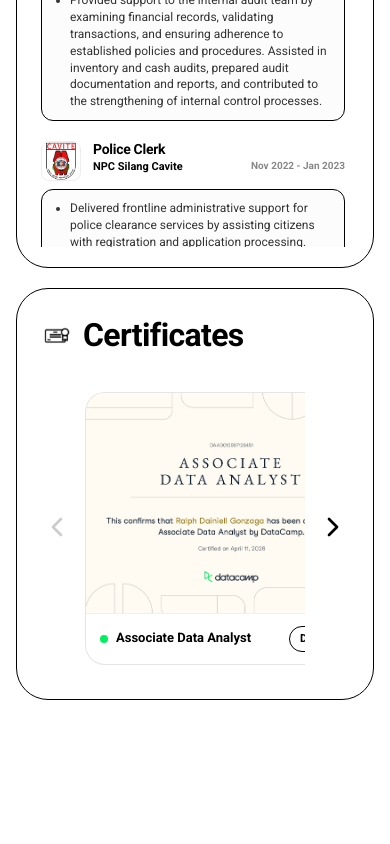
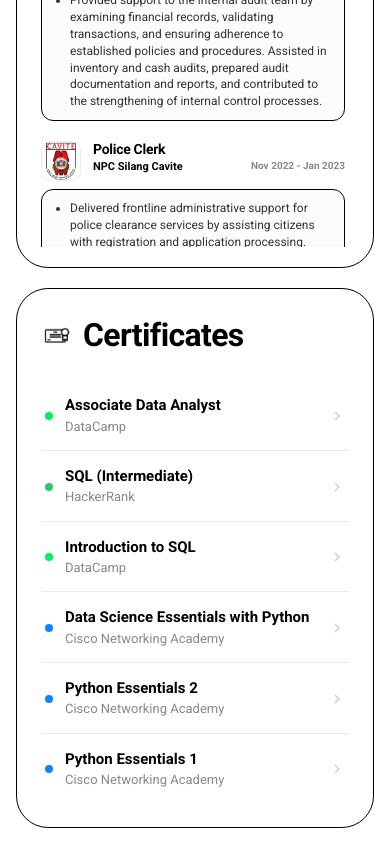
Before and after one commit to Valiantic/Ralph-Dainiell, a Next.js app: page / in a window 390 px wide. Shown: the part 2179-3023 px from the top of the page. Before the commit the page ends 2895 px from the top, so only its background shows below. Built offline with nearby package versions, Linux system fonts and the light colour scheme.

Commit message:
certslist

```diff
--- a/app/components/CertificatesSection.tsx
+++ b/app/components/CertificatesSection.tsx
@@ -24,6 +24,14 @@
     const [atStart, setAtStart] = useState(true);
     const [atEnd, setAtEnd] = useState(false);
     const [selectedCert, setSelectedCert] = useState<Certificate | null>(null);
+    const [isMobile, setIsMobile] = useState(false);
+
+    useEffect(() => {
+        const check = () => setIsMobile(window.innerWidth <= 768);
+        check();
+        window.addEventListener('resize', check);
+        return () => window.removeEventListener('resize', check);
+    }, []);
 
     const checkScrollPosition = () => {
         if (scrollRef.current) {
@@ -69,8 +77,6 @@
     };
 
     return (
-        // FIX 1: "no-lift" class overrides the .card:hover { transform } from globals.css
-        // so the whole section doesn't lift on hover — only individual cert cards do
         <section className="card no-lift" style={{ width: '100%', background: '#fff' }}>
             {/* HEADER */}
             <div style={{ display: 'flex', alignItems: 'center', gap: '10px', marginBottom: '24px' }}>
@@ -80,7 +86,43 @@
                 <h2 style={{ fontSize: '32px', fontWeight: 800 }}>Certificates</h2>
             </div>
 
-            {/* SCROLL ROW */}
+            {/* MOBILE LIST VIEW */}
+            {isMobile ? (
+                <div style={{ display: 'flex', flexDirection: 'column', gap: '2px' }}>
+                    {certificates.map((cert, index) => (
+                        <div
+                            key={cert.id}
+                            onClick={() => setSelectedCert(cert)}
+                            style={{
+                                display: 'flex',
+                                alignItems: 'center',
+                                gap: '12px',
+                                padding: '14px 4px',
+                                borderBottom: index < certificates.length - 1 ? '0.5px solid rgba(0,0,0,0.08)' : 'none',
+                                cursor: 'pointer',
+                                background: '#fff',
+                            }}
+                        >
+                            <div style={{
+                                width: '8px', height: '8px', borderRadius: '50%',
+                                background: getIssuerColor(cert.issuer), flexShrink: 0
+                            }} />
+                            <div style={{ flex: 1, minWidth: 0 }}>
+                                <div style={{ fontSize: '15px', fontWeight: 700, color: '#000', lineHeight: 1.3 }}>
+                                    {cert.title}
+                                </div>
+                                <div style={{ fontSize: '13px', color: '#888', marginTop: '2px' }}>
+                                    {cert.issuer}
+                                </div>
+                            </div>
+                            <svg width="16" height="16" viewBox="0 0 24 24" fill="none" stroke="#ccc" strokeWidth="2">
+                                <path d="M9 18l6-6-6-6"/>
+                            </svg>
+                        </div>
+                    ))}
+                </div>
+            ) : (
+                /* DESKTOP SCROLL ROW */
                 <div style={{ position: 'relative', display: 'flex', alignItems: 'center', gap: '12px' }}>
                     {showNav && (
                         <button onClick={() => scroll('left')} style={{
@@ -113,7 +155,7 @@
                                     border: '0.5px solid rgba(0,0,0,0.1)',
                                     background: '#fff',
                                     cursor: 'pointer',
-                                overflow: 'hidden', // FIX 2: clips the image inside rounded corners
+                                    overflow: 'hidden',
                                     flexShrink: 0,
                                     scrollSnapAlign: 'start',
                                     transition: 'transform 0.25s cubic-bezier(0.34, 1.56, 0.64, 1)',
@@ -171,6 +213,7 @@
                         </button>
                     )}
                 </div>
+            )}
 
             {/* PORTAL MODAL */}
             {selectedCert && typeof window !== 'undefined' &&
@@ -207,7 +250,6 @@
             <style jsx>{`
                 .no-scrollbar::-webkit-scrollbar { display: none; }
 
-                /* Override globals.css .card:hover so the whole section doesn't lift */
                 .no-lift:hover {
                     transform: none !important;
                     box-shadow: none !important;
```
Lines whose indentation alone changed are shown as unchanged.
